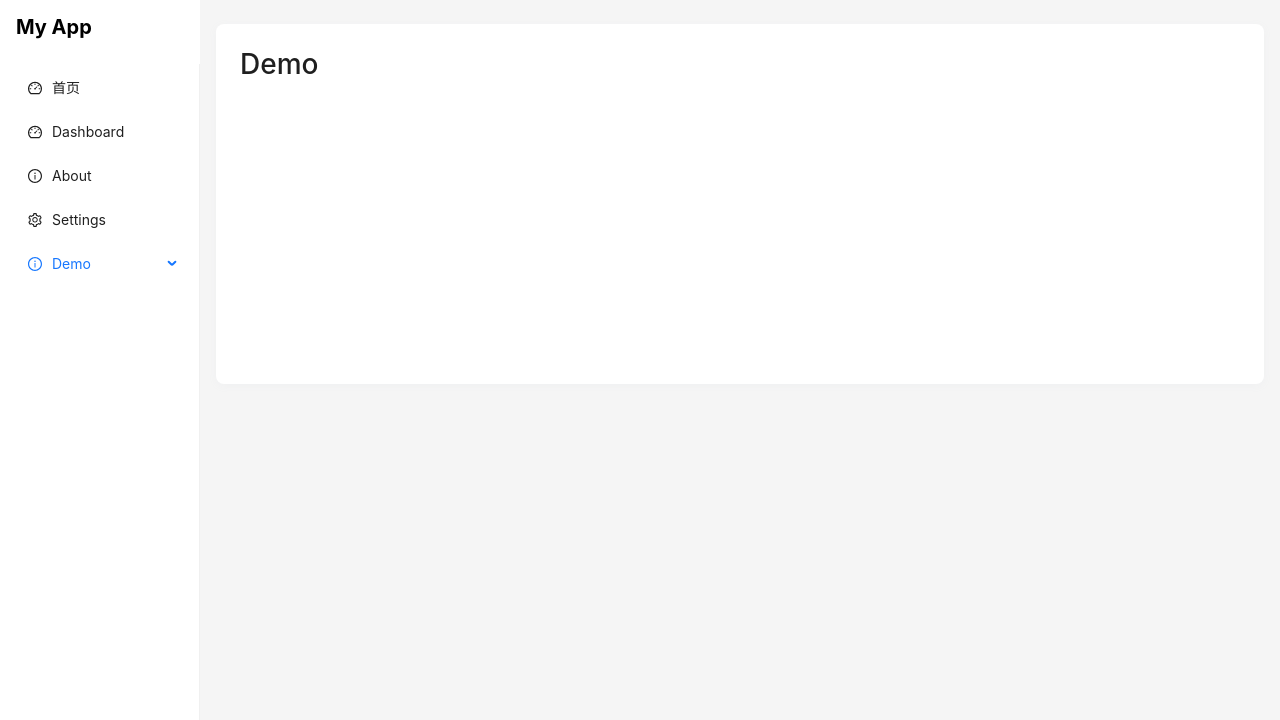
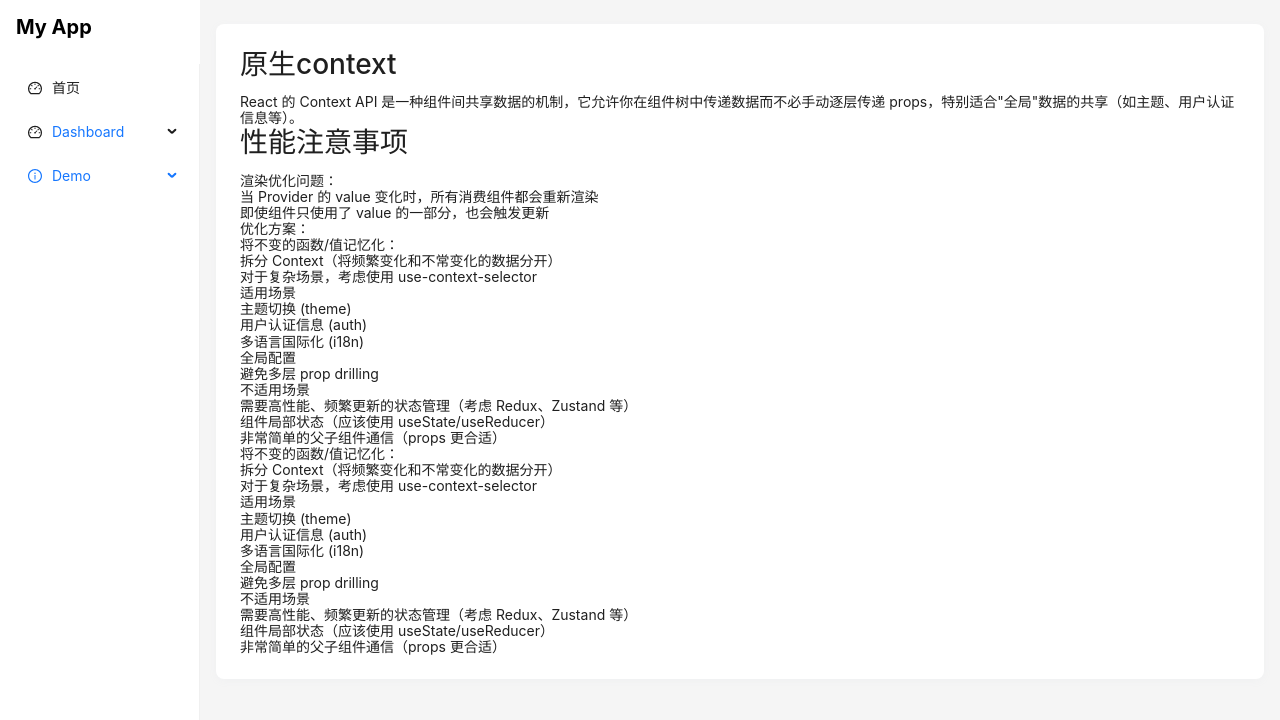
Before and after one commit to smallBee2024/react-demo, a Next.js app: page /demo in a window 1280 px wide. Shown: the top 720 px of the page. Built offline with nearby package versions, Linux system fonts and the light colour scheme.

Commit message:
feat: demo记录

```diff
--- a/app/demo/page.tsx
+++ b/app/demo/page.tsx
@@ -3,7 +3,55 @@
 export default function DemoPage() {
   return (
     <div>
-      <h1>Demo</h1>
+      <h1>原生context</h1>
+      <div>
+        React 的 Context API 是一种组件间共享数据的机制，它允许你在组件树中传递数据而不必手动逐层传递 props，特别适合&quot;全局&quot;数据的共享（如主题、用户认证信息等）。
+      </div>
+
+      <h1>性能注意事项</h1>
+      <div>渲染优化问题：</div>
+      <div>当 Provider 的 value 变化时，所有消费组件都会重新渲染</div>
+      <div>即使组件只使用了 value 的一部分，也会触发更新</div>
+      <div>优化方案：</div>
+      <div>将不变的函数/值记忆化：</div>
+      <div>
+      {/* const value = useMemo(() => ({ user, login, logout }), [user]); */}
+      拆分 Context（将频繁变化和不常变化的数据分开）</div>
+      <div>对于复杂场景，考虑使用 use-context-selector</div>
+      <div>适用场景</div>
+      <div>主题切换 (theme)</div>
+      <div>用户认证信息 (auth)</div>
+      <div>多语言国际化 (i18n)</div>
+      <div>全局配置</div>
+      <div>避免多层 prop drilling</div>
+      <div>不适用场景</div>
+      <div>需要高性能、频繁更新的状态管理（考虑 Redux、Zustand 等）</div>
+      <div>组件局部状态（应该使用 useState/useReducer）</div>
+      <div>非常简单的父子组件通信（props 更合适）</div>
+      将不变的函数/值记忆化：
+
+      {/* const value = useMemo(() => ({ user, login, logout }), [user]); */}
+      <div>拆分 Context（将频繁变化和不常变化的数据分开）</div>
+
+      <div>对于复杂场景，考虑使用 use-context-selector</div>
+
+      适用场景<br />
+      主题切换 (theme)<br />
+
+      用户认证信息 (auth)<br />
+
+      多语言国际化 (i18n)<br />
+
+      全局配置<br />
+
+      避免多层 prop drilling<br />
+
+      不适用场景<br />
+      需要高性能、频繁更新的状态管理（考虑 Redux、Zustand 等）<br />
+
+      组件局部状态（应该使用 useState/useReducer）<br />
+
+      非常简单的父子组件通信（props 更合适）<br />
     </div>
   );
 }
--- a/app/layout.tsx
+++ b/app/layout.tsx
@@ -23,7 +23,7 @@ const menuItems = [
     key: "/dashboard",
     icon: <DashboardOutlined />,
     label: <Link href="/dashboard">Dashboard</Link>,
-  },
+    children: [
       {
         key: "/dashboard/about",
         icon: <InfoCircleOutlined />,
@@ -34,6 +34,8 @@ const menuItems = [
         icon: <SettingOutlined />,
         label: <Link href="/dashboard/settings">Settings</Link>,
       },
+    ],
+  },
   {
     key: "/demo",
     icon: <InfoCircleOutlined />,
@@ -43,6 +45,21 @@ const menuItems = [
         key: "/demo/context",
         icon: <InfoCircleOutlined />,
         label: <Link href="/demo/context">Context</Link>,
+      },
+      {
+        key: "/demo/use-context-selector",
+        icon: <InfoCircleOutlined />,
+        label: <Link href="/demo/use-context-selector">use-context-selector</Link>,
+      },
+      {
+        key: "/demo/tanstack-react-query",
+        icon: <InfoCircleOutlined />,
+        label: <Link href="/demo/tanstack-react-query">tanstack-react-query</Link>,
+      },
+      {
+        key: "/demo/zustand",
+        icon: <InfoCircleOutlined />,
+        label: <Link href="/demo/zustand">zustand</Link>,
       },
     ],
   },
--- a/package.json
+++ b/package.json
@@ -9,10 +9,13 @@
     "lint": "next lint"
   },
   "dependencies": {
+    "@tanstack/react-query": "^5.81.5",
     "antd": "^5.26.4",
     "next": "15.3.4",
     "react": "^19.0.0",
-    "react-dom": "^19.0.0"
+    "react-dom": "^19.0.0",
+    "use-context-selector": "^2.0.0",
+    "zustand": "^5.0.6"
   },
   "devDependencies": {
     "@eslint/eslintrc": "^3",
```
Also changed, not shown: app/demo/tanstack-react-query/page.tsx (added, +51 -0 lines), app/demo/use-context-selector/page.tsx (added, +70 -0 lines), app/demo/zustand/page.tsx (added, +70 -0 lines), 1 other file (tests, documents, lock files or other folders). Lines whose indentation alone changed are shown as unchanged.
